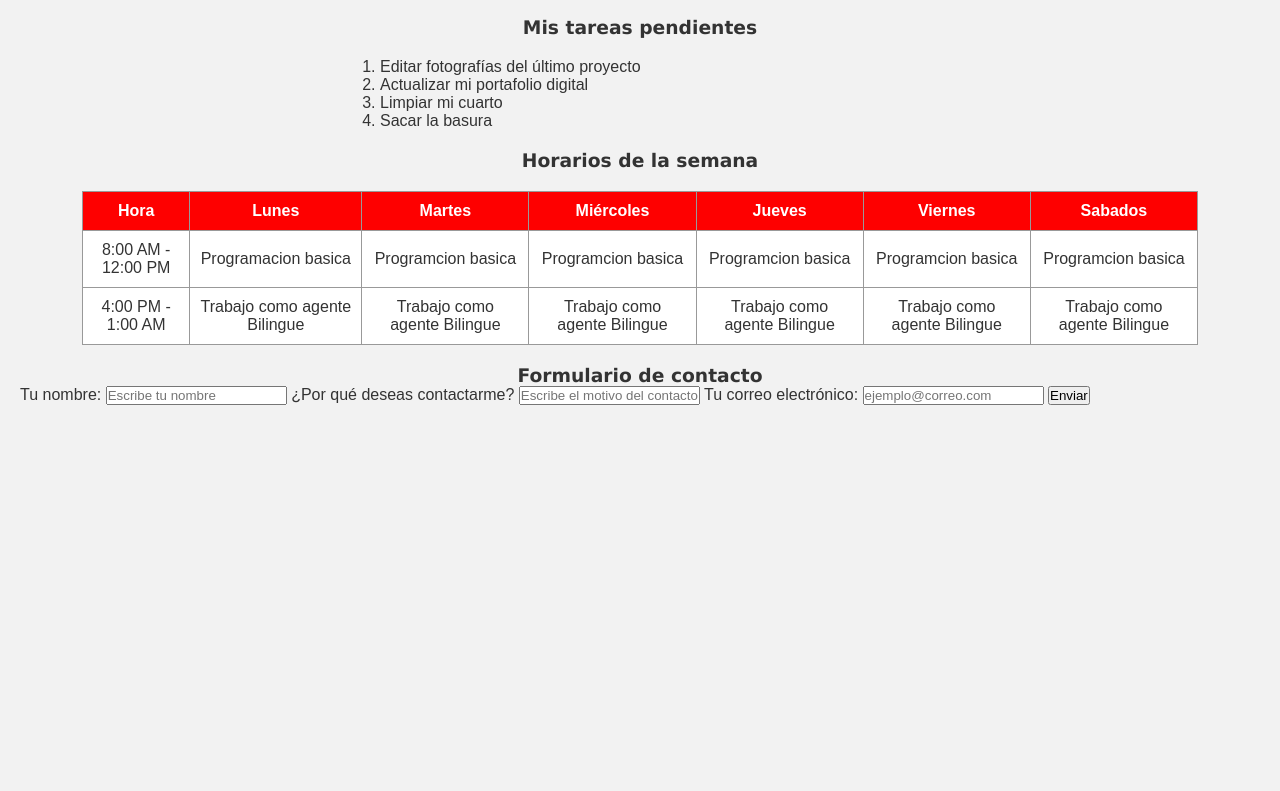
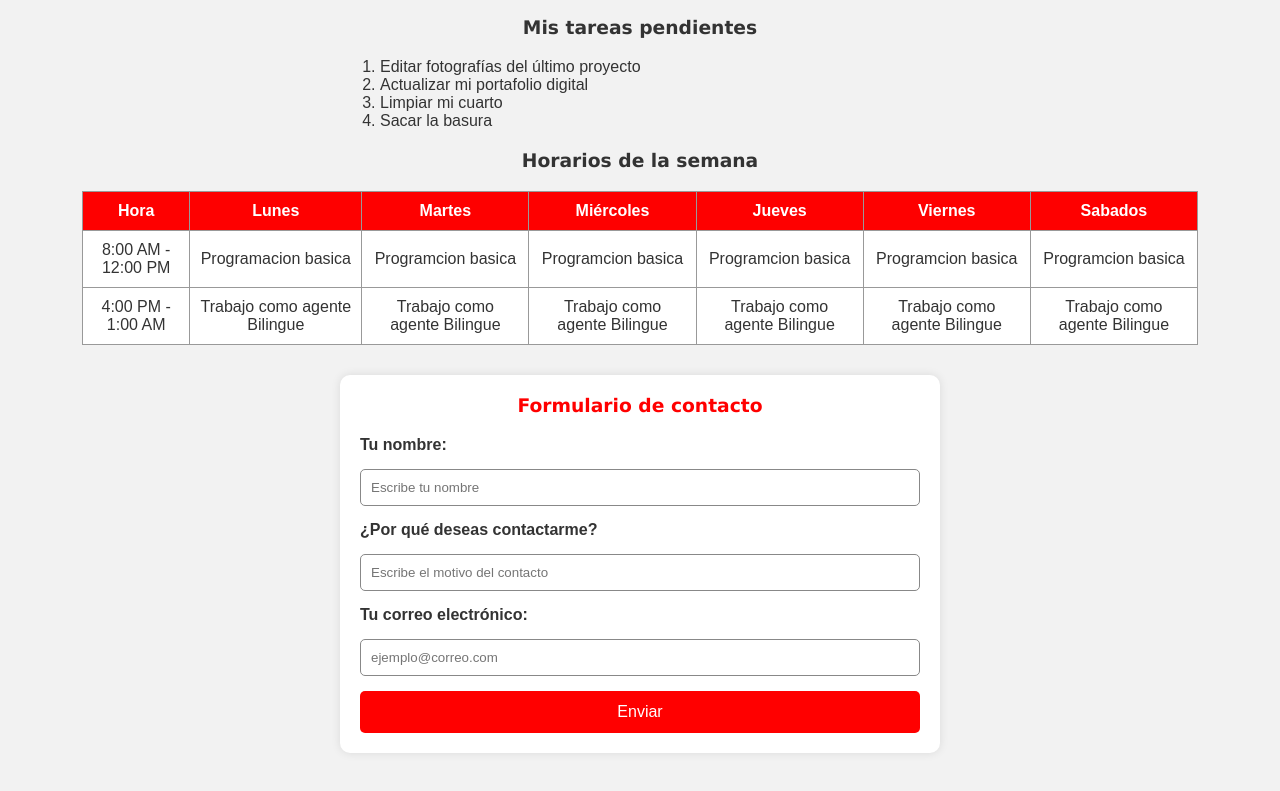
Before and after one commit to emmahbermudez-rgb/mi-pagina-web, a plain HTML site: page index.html in a window 1280 px wide. Shown: the part 719-1510 px from the top of the page. Before the commit the page ends 1144 px from the top, so only its background shows below. Drawn offline with Linux system fonts and the light colour scheme.

Commit message:
agrega Style.css

```diff
--- a/style.css
+++ b/style.css
@@ -75,3 +75,51 @@ h3 {
     text-align: center;
     font-family: Verdana, Geneva, Tahoma, sans-serif;
 }
+
+
+/* Formulario de contacto */
+.contacto {
+    width: 90%;
+    max-width: 600px;
+    background: white;
+    padding: 20px;
+    margin: 30px auto;
+    border-radius: 10px;
+    box-shadow: 0px 0px 10px rgba(0,0,0,0.1);
+}
+
+.contacto h3 {
+    text-align: center;
+    margin-bottom: 20px;
+    color: #ff0000;
+}
+
+.contacto form {
+    display: flex;
+    flex-direction: column;
+    gap: 15px;
+}
+
+.contacto label {
+    font-weight: bold;
+}
+
+.contacto input {
+    padding: 10px;
+    border-radius: 5px;
+    border: 1px solid #888;
+}
+
+.contacto button {
+    padding: 12px;
+    background-color: #ff0000;
+    color: white;
+    border: none;
+    border-radius: 5px;
+    cursor: pointer;
+    font-size: 16px;
+}
+
+.contacto button:hover {
+    background-color: #ff0202;
+}
```
